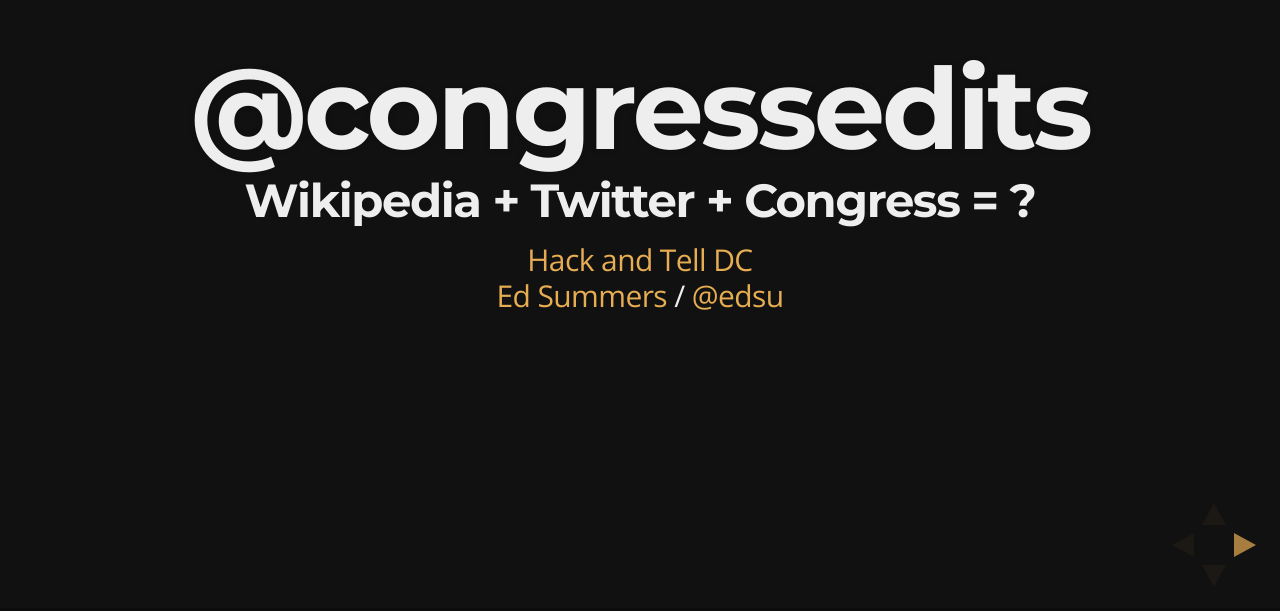
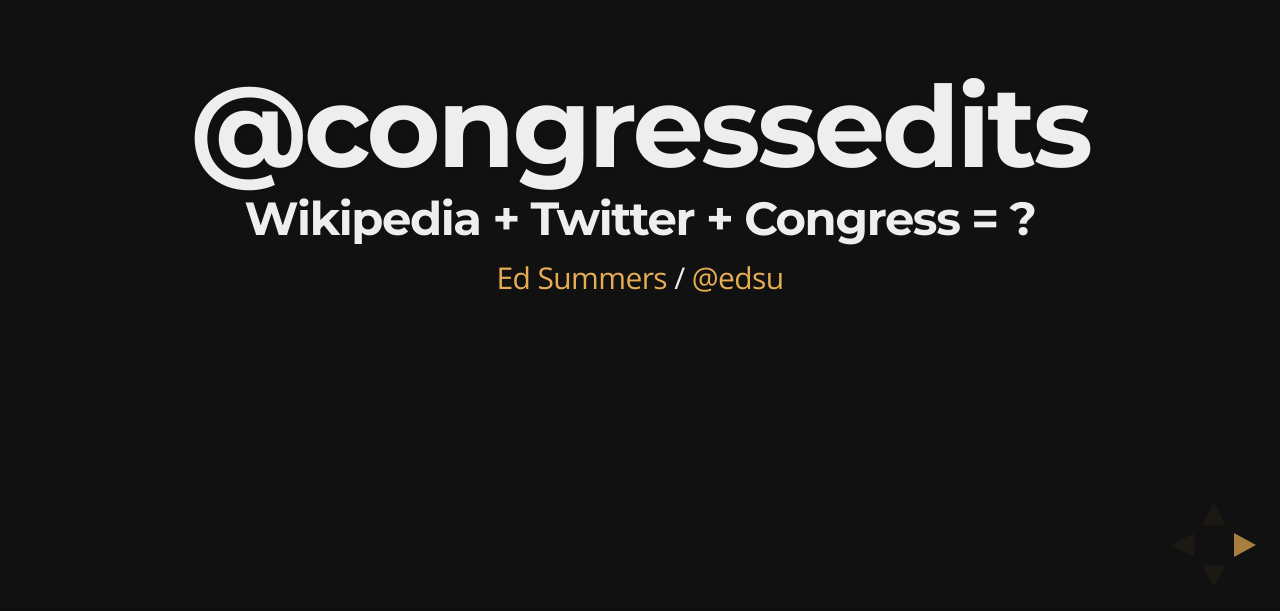
Before and after one commit to edsu/congressedits-slides, a plain HTML site: page index.html in a window 1280 px wide. Shown: the part 189-800 px from the top of the page. Drawn offline with nearby package versions, Linux system fonts and the light colour scheme.

Commit message:
using slides for wikipedia dc annual mtg

```diff
--- a/index.html
+++ b/index.html
@@ -6,7 +6,7 @@
 
 		<title>@congressedits</title>
 
-		<meta name="description" content="A chat about @congressedits for Hack and Tell DC">
+		<meta name="description" content="A chat about @congressedits">
 		<meta name="author" content="Ed Summers">
 
 		<meta name="apple-mobile-web-app-capable" content="yes" />
@@ -48,7 +48,6 @@
 					<h1>@congressedits</h1>
           <h3>Wikipedia + Twitter + Congress = ?</h3>
           <p>
-            <a href="http://hackandtell.org/">Hack and Tell DC</a><br>
 						<a href="http://inkdroid.org">Ed Summers</a> / <a href="http://twitter.com/edsu">@edsu</a>
 					</p>
 				</section>
```
